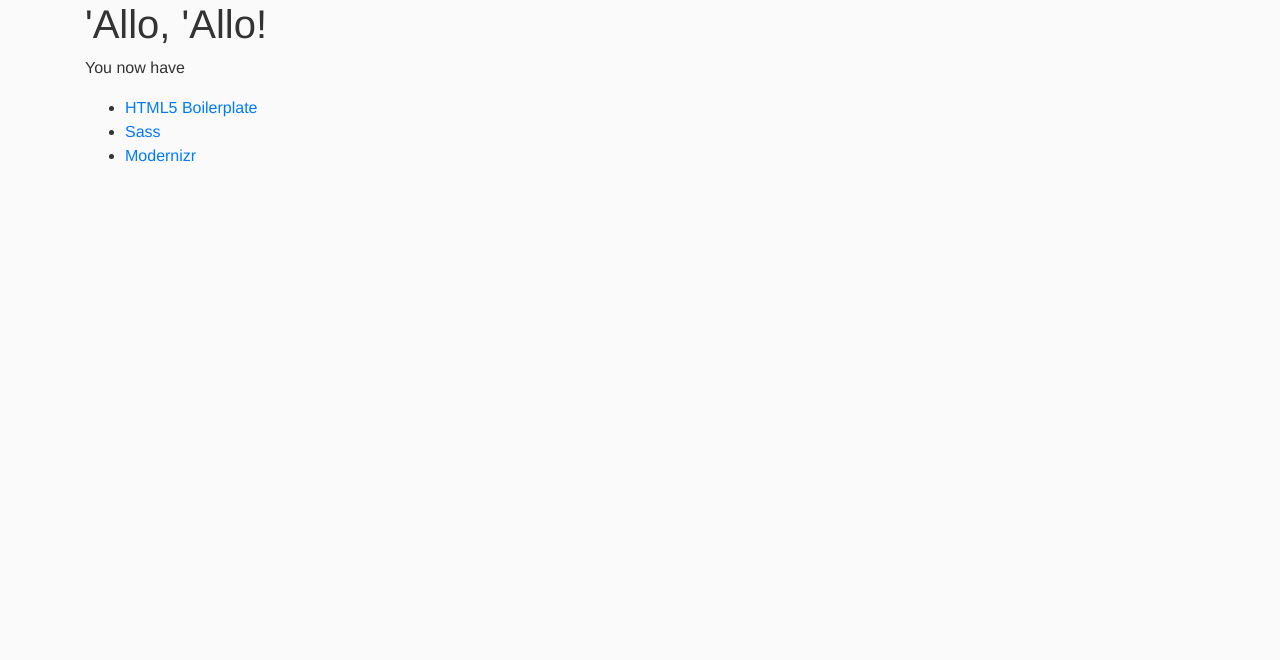
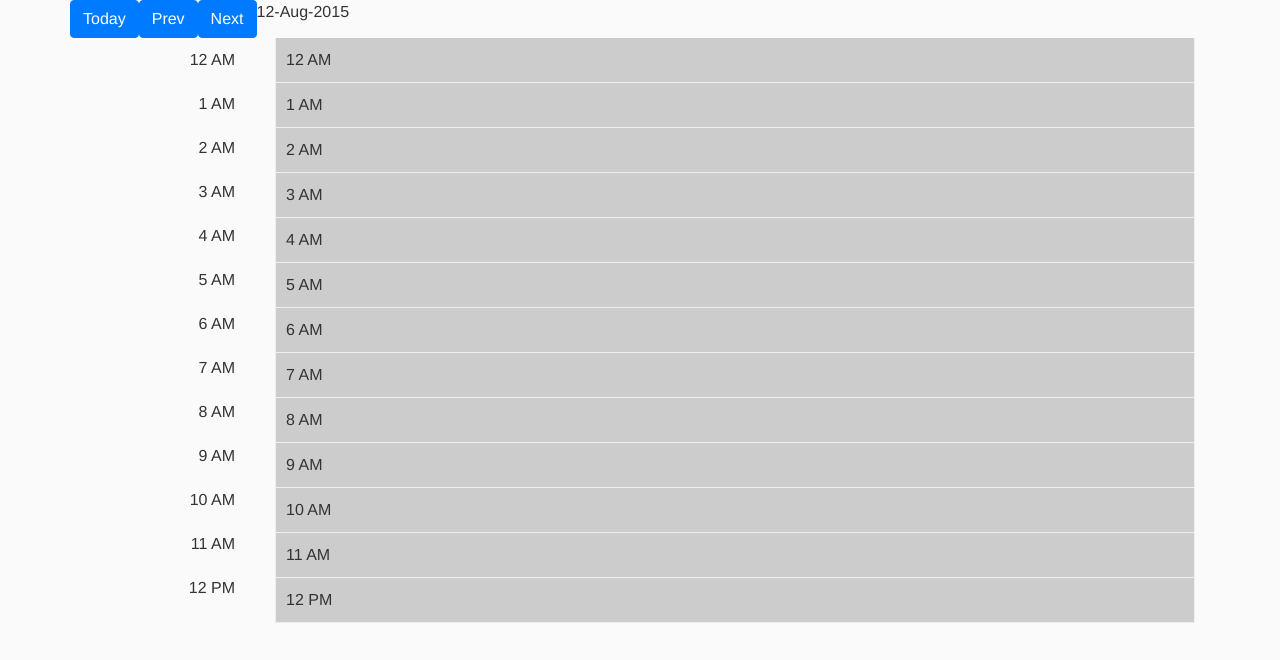
Before and after one commit to subramaniashiva/meeting-reminder-app, a website: page app/index.html in a window 1280 px wide. Drawn offline with nearby package versions, Linux system fonts and the light colour scheme; files that its build step writes are made by us from their sources.

Commit message:
Created markup skeleton

```diff
--- a/app/index.html
+++ b/app/index.html
@@ -29,13 +29,45 @@
 
 
     <div class="container">
-      <h1>'Allo, 'Allo!</h1>
-      <p>You now have</p>
-      <ul>
-        <li><a href="https://html5boilerplate.com/">HTML5 Boilerplate</a></li>
-        <li><a href="http://libsass.org/">Sass</a></li>
-        <li><a href="http://modernizr.com/">Modernizr</a></li>
-      </ul>
+      <div class="row">
+          <button class="btn btn-primary">Today</button>
+          <button class="btn btn-primary">Prev</button>
+          <button class="btn btn-primary">Next</button>
+          <span>12-Aug-2015</span>
+      </div>
+      <div id="calendar" class="row">
+        <div id="time" class="pull-left col-md-2">
+          <div class="meeting-time">12 AM</div>
+          <div class="meeting-time">1 AM</div>
+          <div class="meeting-time">2 AM</div>
+          <div class="meeting-time">3 AM</div>
+          <div class="meeting-time">4 AM</div>
+          <div class="meeting-time">5 AM</div>
+          <div class="meeting-time">6 AM</div>
+          <div class="meeting-time">7 AM</div>
+          <div class="meeting-time">8 AM</div>
+          <div class="meeting-time">9 AM</div>
+          <div class="meeting-time">10 AM</div>
+          <div class="meeting-time">11 AM</div>
+          <div class="meeting-time">12 PM</div>
+        </div>
+        <div id="meeting-container" class="pull-left col-md-10">
+          <div class="meeting-info">12 AM</div>
+          <div class="meeting-info">1 AM</div>
+          <div class="meeting-info">2 AM</div>
+          <div class="meeting-info">3 AM</div>
+          <div class="meeting-info">4 AM</div>
+          <div class="meeting-info">5 AM</div>
+          <div class="meeting-info">6 AM</div>
+          <div class="meeting-info">7 AM</div>
+          <div class="meeting-info">8 AM</div>
+          <div class="meeting-info">9 AM</div>
+          <div class="meeting-info">10 AM</div>
+          <div class="meeting-info">11 AM</div>
+          <div class="meeting-info">12 PM</div>
+        </div>
+      </div>
+      <div class="clear-fix"></div>
     </div>
 
 
--- a/app/styles/main.scss
+++ b/app/styles/main.scss
@@ -29,3 +29,13 @@
   color: #000;
   padding: 0.2em 0;
 }
+.meeting-time {
+  padding: 10px;
+  text-align: right;
+}
+.meeting-info {
+  border: 1px solid #eee;
+  border-top: none;
+  background: #ccc;
+  padding: 10px;
+}
```
